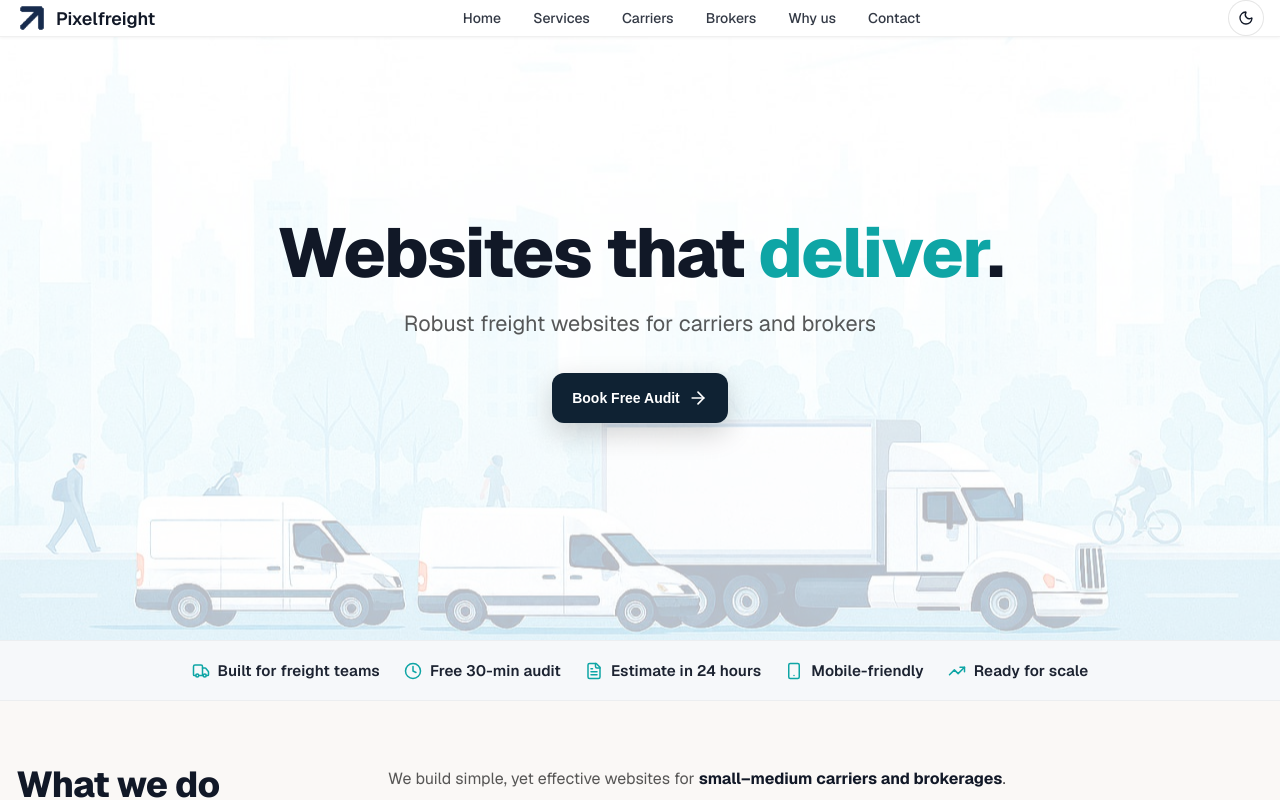
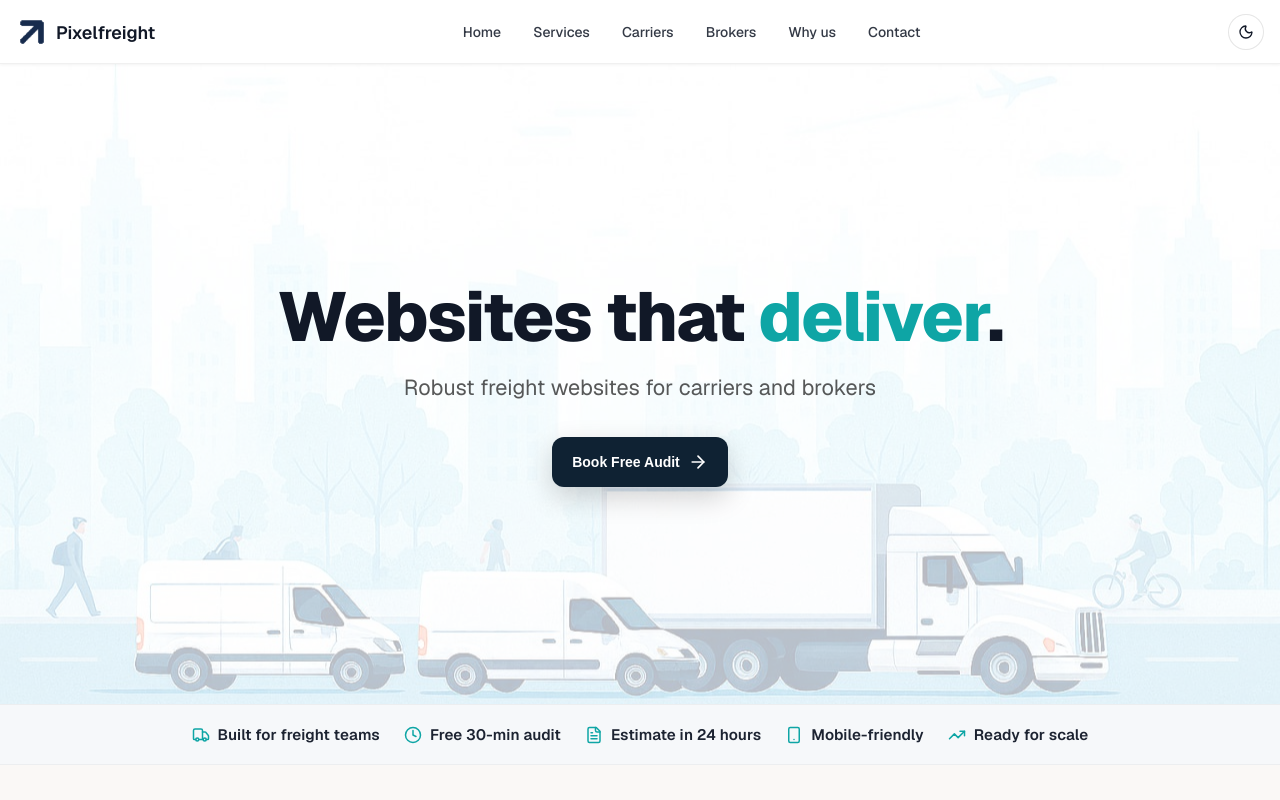
Before and after one commit to VickTorry/pixelfreight, a Next.js app: page / in a window 1280 px wide. Shown: the top 800 px of the page. Built offline with nearby package versions, Linux system fonts and the light colour scheme.

Commit message:
fixed global styles

```diff
--- a/app/globals.css
+++ b/app/globals.css
@@ -68,6 +68,6 @@ a {
   text-decoration: none;
 }
 
-:global(:root) {
+:root {
   --hdr-h: 64px;
 }
```
